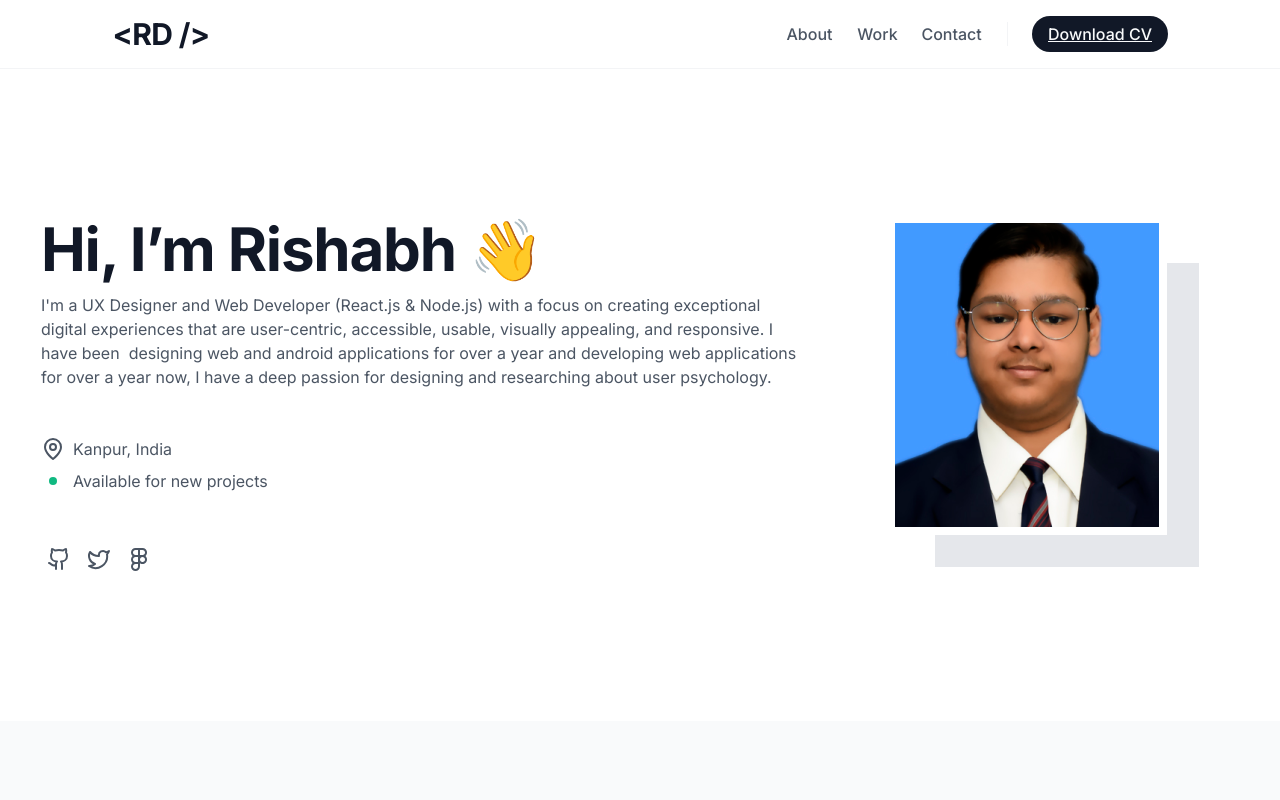
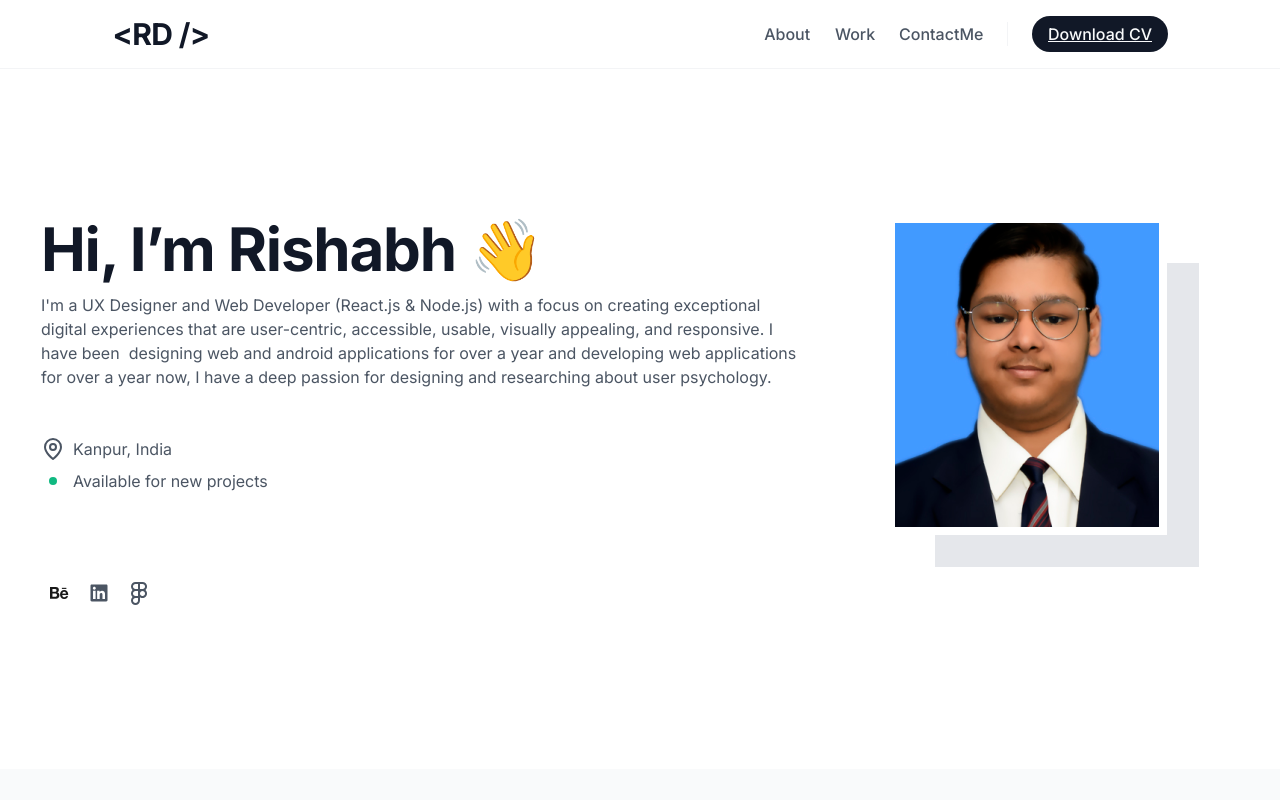
Before and after one commit to RDRishabh/rishabhdidwania-portfolio, a React (Vite) app: page / in a window 1280 px wide. Shown: the top 800 px of the page. Built offline with nearby package versions, Linux system fonts and the light colour scheme.

Commit message:
mirror changes

```diff
--- a/src/components/About.jsx
+++ b/src/components/About.jsx
@@ -1,10 +1,10 @@
 const About = () => {
   return (
-    <section className="self-stretch bg-gray-50 overflow-hidden flex flex-col items-center justify-start py-24 px-5 box-border gap-[48px] max-w-full shrink-0 text-left text-11xl text-gray-900 font-body2-normal-all mq450:pt-10 mq450:pb-10 mq450:box-border mq750:gap-[24px] mq1050:pt-[62px] mq1050:pb-[62px] mq1050:box-border">
+    <section id="about" className="self-stretch bg-gray-50 overflow-hidden flex flex-col items-center justify-start py-24 px-5 box-border gap-[48px] max-w-full shrink-0 text-left text-11xl text-gray-900 font-body2-normal-all mq450:pt-10 mq450:pb-10 mq450:box-border mq750:gap-[24px] mq1050:pt-[62px] mq1050:pb-[62px] mq1050:box-border">
       <div className="w-[1216px] flex flex-col items-start justify-start max-w-full">
         <div className="self-stretch overflow-hidden flex flex-col items-center justify-center py-0 px-5">
           <button className="cursor-pointer [border:none] py-1 px-5 bg-gray-200 rounded-xl flex flex-row items-center justify-center whitespace-nowrap hover:bg-lightgray">
-            <div className="relative text-sm leading-[20px] font-medium font-body2-normal-all text-gray-600 text-left inline-block min-w-[65px]">
+            <div  className="relative text-sm leading-[20px] font-medium font-body2-normal-all text-gray-600 text-left inline-block min-w-[65px]">
               About me
             </div>
           </button>
@@ -27,7 +27,7 @@ const About = () => {
             Curious about me? Here you have it:
           </h2>
           <div className="self-stretch flex flex-col items-start justify-start gap-[16px] text-base text-gray-600">
-            <div className="self-stretch relative leading-[24px]">{`I'm a passionate, self-proclaimed designer who specializes in UX Designing and Web Development (React.js & Node.js). I am very enthusiastic about bringing the technical and visual aspects of digital products to life. User experience, pixel perfect design, and writing clear, readable, highly performant code matters to me.`}</div>
+            <div className="self-stretch relative leading-[24px]">{`I'm Rishabh Didwania passionate, self-proclaimed designer who specializes in UX Designing and Web Development (React.js & Node.js). I am very enthusiastic about bringing the technical and visual aspects of digital products to life. User experience, pixel perfect design, and writing clear, readable, highly performant code matters to me.`}</div>
             <div className="self-stretch relative leading-[24px]">
               I have started my journey over a year back as a designer and a web
               developer in 2023, and since then, I've continued to grow and
--- a/src/components/ContactMe.jsx
+++ b/src/components/ContactMe.jsx
@@ -19,7 +19,7 @@ const ContactMe = () => {
   };
 
   return (
-    <section className="self-stretch bg-gray-default flex flex-col items-center justify-center py-24 px-20 box-border shrink-0 max-w-full text-center text-17xl text-gray-900 font-body2-normal-all mq750:py-[62px] mq750:px-10 mq750:box-border">
+    <section id="contactme" className="self-stretch bg-gray-default flex flex-col items-center justify-center py-24 px-20 box-border shrink-0 max-w-full text-center text-17xl text-gray-900 font-body2-normal-all mq750:py-[62px] mq750:px-10 mq750:box-border">
       <div className="self-stretch flex flex-col items-center justify-center py-0 px-8 box-border gap-[48px] max-w-full mq750:gap-[24px]">
         <Row3
           skills="Get in touch"
--- a/src/components/FrameComponent.jsx
+++ b/src/components/FrameComponent.jsx
@@ -5,7 +5,7 @@ const FrameComponent = () => {
         <div className="self-stretch overflow-hidden flex flex-row flex-wrap items-start justify-start gap-[48px] max-w-full mq450:gap-[24px]">
           <button className="cursor-pointer [border:none] py-0 pr-1.5 pl-0 bg-[transparent] flex-1 flex flex-col items-start justify-start box-border min-w-[121px]">
             <img
-              className="self-stretch h-12 relative max-w-full overflow-hidden shrink-0 object-cover"
+              className="h-12 relative max-w-full overflow-hidden shrink-0 object-cover"
               alt=""
               src="/blacklogo-2@2x.png"
             />
--- a/src/components/Header.jsx
+++ b/src/components/Header.jsx
@@ -1,3 +1,8 @@
+import {Link} from 'react-router-dom';
+import About from './About';
+import FrameComponent1 from './FrameComponent1';
+import ContactMe from './ContactMe';
+
 const Header = () => {
   return (
     <header className="self-stretch bg-gray-default box-border overflow-hidden flex flex-row items-start justify-start py-4 px-20 top-[0] z-[99] sticky max-w-full text-center text-11xl text-gray-900 font-body2-normal-all border-b-[1px] border-solid border-gray-100 mq750:pl-10 mq750:pr-10 mq750:box-border">
@@ -6,22 +11,22 @@ const Header = () => {
         <div className="flex flex-row items-start justify-start gap-[23.8px] max-w-full text-left text-base text-gray-600">
           <div className="flex flex-col items-start justify-start pt-1.5 px-0 pb-0">
             <div className="flex flex-row items-start justify-start">
-              <div className="relative leading-[24px] font-medium inline-block min-w-[47px]">
+              <div className="relative leading-[24px] font-medium inline-block min-w-[47px]"  onClick={() => {document.getElementById('about').scrollIntoView({ behavior: 'smooth' }); }}>
                 About
               </div>
             </div>
           </div>
           <div className="flex flex-col items-start justify-start pt-1.5 px-0 pb-0">
             <div className="flex flex-row items-start justify-start">
-              <div className="relative leading-[24px] font-medium inline-block min-w-[40px]">
+              <div className="relative leading-[24px] font-medium inline-block min-w-[40px]" onClick={() => {document.getElementById('Work').scrollIntoView({ behavior: 'smooth' }); }}>
                 Work
               </div>
             </div>
           </div>
           <div className="flex flex-col items-start justify-start pt-1.5 px-0 pb-0">
             <div className="flex flex-row items-start justify-start">
-              <div className="relative leading-[24px] font-medium inline-block min-w-[62px]">
-                Contact
+              <div className="relative leading-[24px] font-medium inline-block min-w-[62px]" onClick={() => {document.getElementById('contactme').scrollIntoView({ behavior: 'smooth' }); }}>
+                ContactMe
               </div>
             </div>
           </div>
--- a/src/components/Hero.jsx
+++ b/src/components/Hero.jsx
@@ -33,28 +33,34 @@ const Hero = () => {
           <div className="self-stretch flex flex-col items-start justify-start">
             <div className="overflow-hidden flex flex-row items-center justify-start gap-[4px]">
               <div className="rounded-lg flex flex-row items-center justify-center p-1.5">
+                <a href="https://www.behance.net/rishabhdidwania">
                   <img
                     className="h-6 w-6 relative overflow-hidden shrink-0"
                     loading="lazy"
                     alt=""
-                  src="/icon-2.svg"
+                    src="../public/behance.png"
                   />
+                </a>
               </div>
               <div className="rounded-lg flex flex-row items-center justify-center p-1.5">
+                <a href="https://www.linkedin.com/in/rishabh-didwania/">
                   <img
                     className="h-6 w-6 relative overflow-hidden shrink-0"
                     loading="lazy"
                     alt=""
-                  src="/icon-3.svg"
+                    src="../public/linkedin.svg"
                   />
+                </a>
               </div>
               <div className="rounded-lg flex flex-row items-center justify-center p-1.5">
+                <a href="https://www.figma.com/@rishabhdidwania">
                   <img
                     className="h-6 w-6 relative overflow-hidden shrink-0"
                     loading="lazy"
                     alt=""
-                  src="/icon-4.svg"
+                    src="../public/icon-4.svg"
                   />
+                </a>
               </div>
             </div>
           </div>
--- a/src/pages/HomeDesktopLight.jsx
+++ b/src/pages/HomeDesktopLight.jsx
@@ -28,7 +28,7 @@ const HomeDesktopLight = () => {
         <FrameComponent1 />
         <FrameComponent />
       </section>
-      <section className="self-stretch bg-gray-default flex flex-col items-center justify-center py-24 px-20 box-border shrink-0 max-w-full lg:pt-[62px] lg:pb-[62px] lg:box-border mq450:pt-[26px] mq450:pb-[26px] mq450:box-border mq750:pl-10 mq750:pr-10 mq750:box-border mq1050:pt-10 mq1050:pb-10 mq1050:box-border">
+      <section id="Work" className="self-stretch bg-gray-default flex flex-col items-center justify-center py-24 px-20 box-border shrink-0 max-w-full lg:pt-[62px] lg:pb-[62px] lg:box-border mq450:pt-[26px] mq450:pb-[26px] mq450:box-border mq750:pl-10 mq750:pr-10 mq750:box-border mq1050:pt-10 mq1050:pb-10 mq1050:box-border">
         <div className="self-stretch flex flex-col items-center justify-center py-0 px-8 box-border gap-[48px] max-w-full mq750:gap-[24px]">
           <Row3
             skills="Work"
```
Also changed, not shown: public/Behance.png (added). Lines whose indentation alone changed are shown as unchanged.
